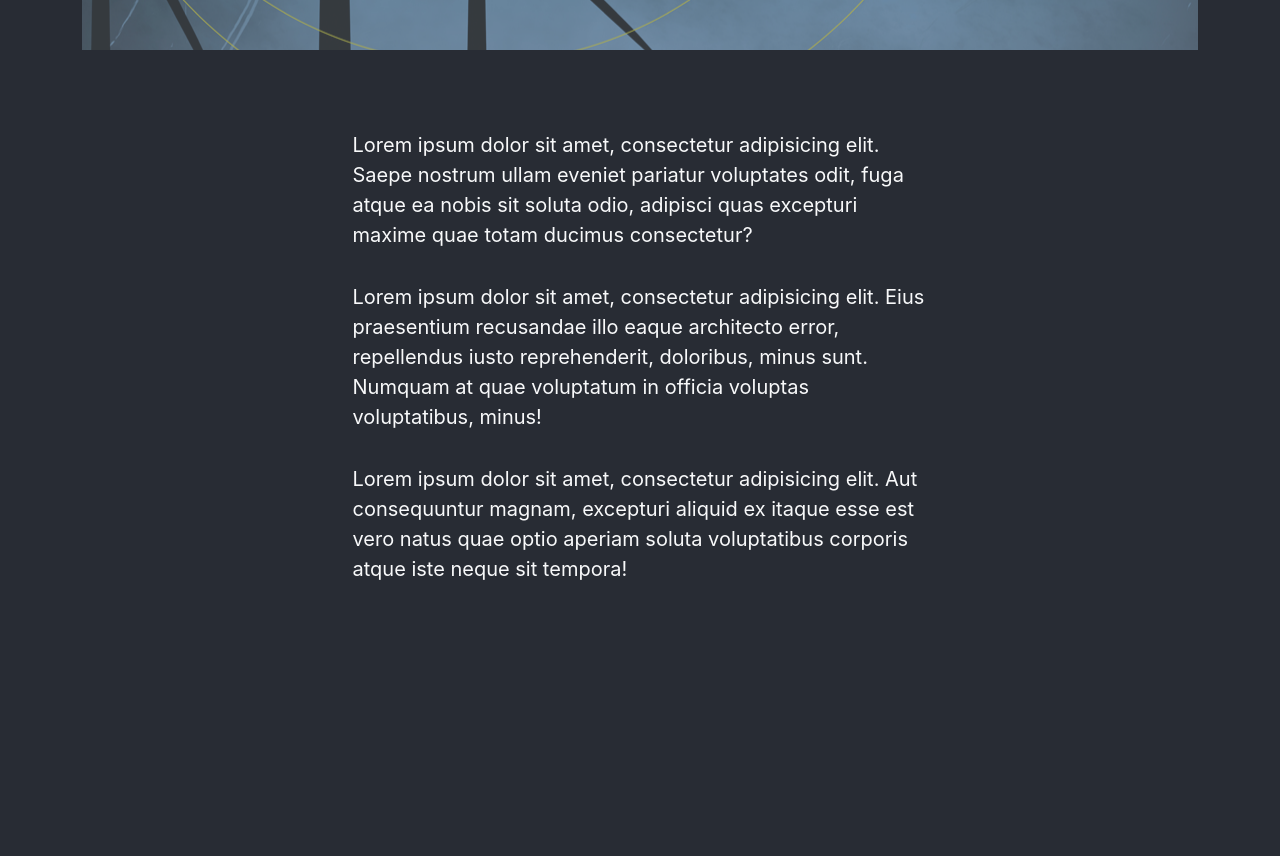
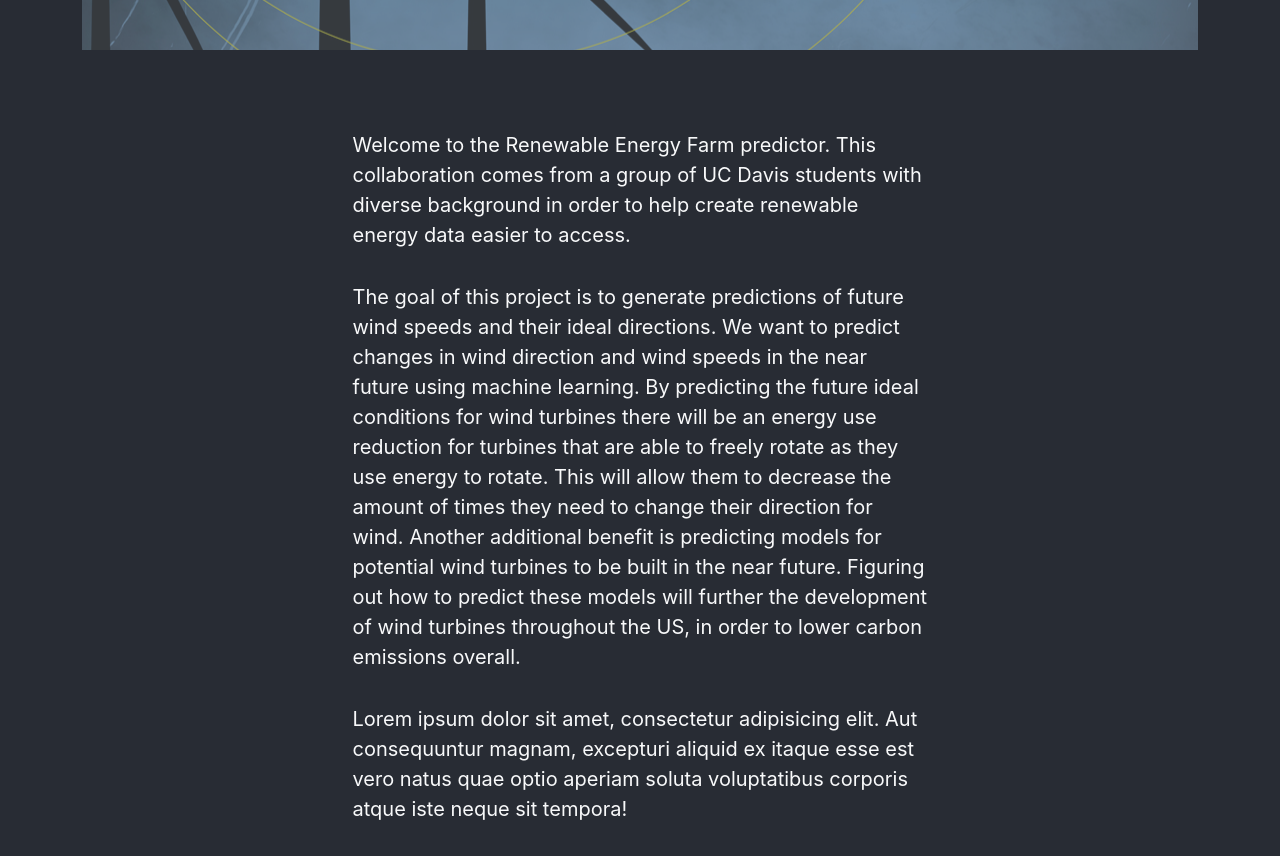
Before and after one commit to Raymond-Iacobacci/HackDavis_2022, a React (Create React App) app in the folder Frontend/hackdavis/: page / in a window 1280 px wide. Shown: the part 640-1496 px from the top of the page. Before the commit the page ends 1256 px from the top, so only its background shows below. Built offline with nearby package versions, Linux system fonts and the light colour scheme; the HTML template or start-up script is replaced by a standard one; what google-maps-react would draw is missing.

Commit message:
changed title and favicon

```diff
--- a/Frontend/hackdavis/src/pages/Home.js
+++ b/Frontend/hackdavis/src/pages/Home.js
@@ -27,8 +27,8 @@ class Home extends React.Component {
                     <div class="container px-4 px-lg-5">
                         <div class="row gx-4 gx-lg-5 justify-content-center">
                             <div class="col-md-10 col-lg-8 col-xl-7">
-                                <p>Lorem ipsum dolor sit amet, consectetur adipisicing elit. Saepe nostrum ullam eveniet pariatur voluptates odit, fuga atque ea nobis sit soluta odio, adipisci quas excepturi maxime quae totam ducimus consectetur?</p>
-                                <p>Lorem ipsum dolor sit amet, consectetur adipisicing elit. Eius praesentium recusandae illo eaque architecto error, repellendus iusto reprehenderit, doloribus, minus sunt. Numquam at quae voluptatum in officia voluptas voluptatibus, minus!</p>
+                                <p>Welcome to the Renewable Energy Farm predictor. This collaboration comes from a group of UC Davis students with diverse background in order to help create renewable energy data easier to access. </p>
+                                <p>The goal of this project is to generate predictions of future wind speeds and their ideal directions. We want to predict changes in wind direction and wind speeds in the near future using machine learning. By predicting the future ideal conditions for wind turbines there will be an energy use reduction for turbines that are able to freely rotate as they use energy to rotate. This will allow them to decrease the amount of times they need to change their direction for wind. Another additional benefit is predicting models for potential wind turbines to be built in the near future. Figuring out how to predict these models will further the development of wind turbines throughout the US, in order to lower carbon emissions overall.</p>
                                 <p>Lorem ipsum dolor sit amet, consectetur adipisicing elit. Aut consequuntur magnam, excepturi aliquid ex itaque esse est vero natus quae optio aperiam soluta voluptatibus corporis atque iste neque sit tempora!</p>
                             </div>
                         </div>
```
